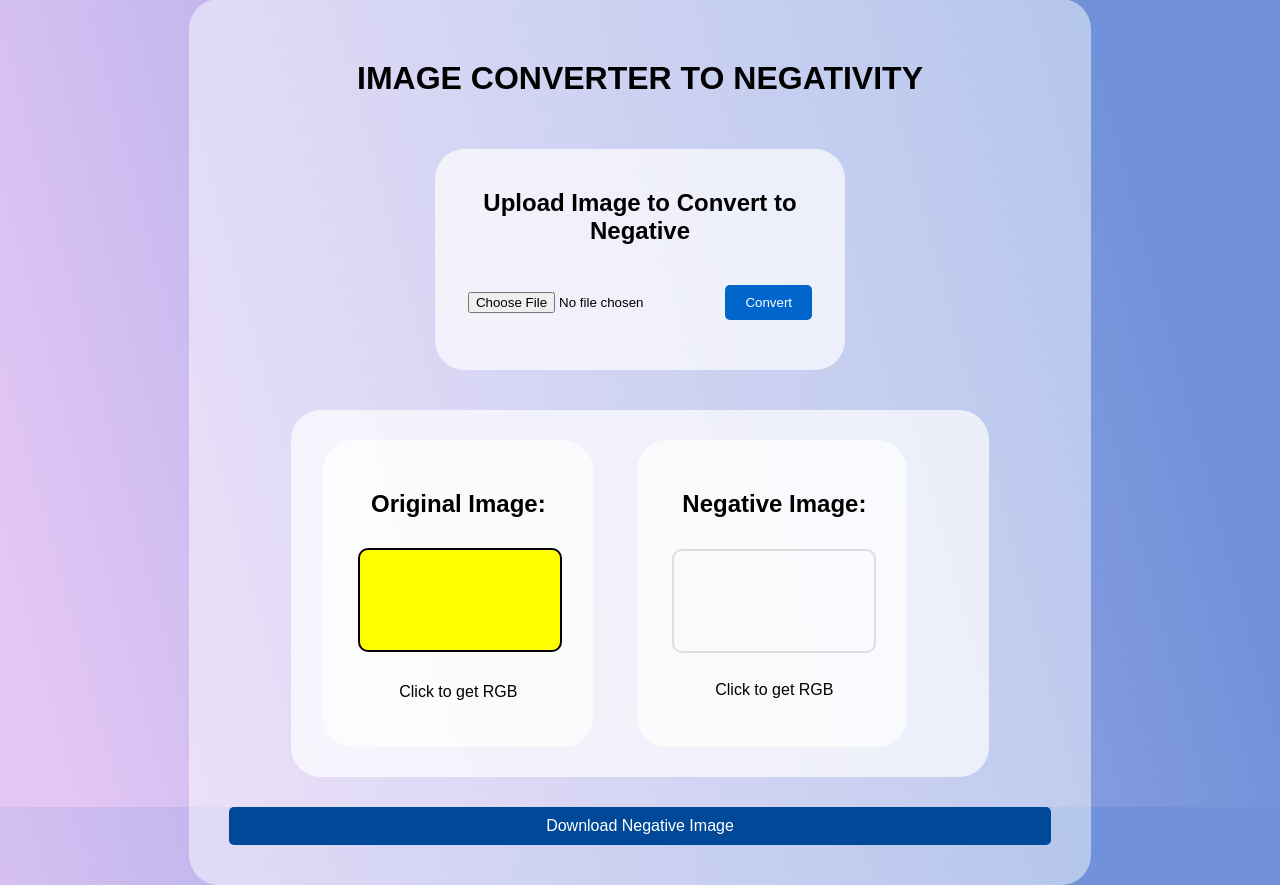
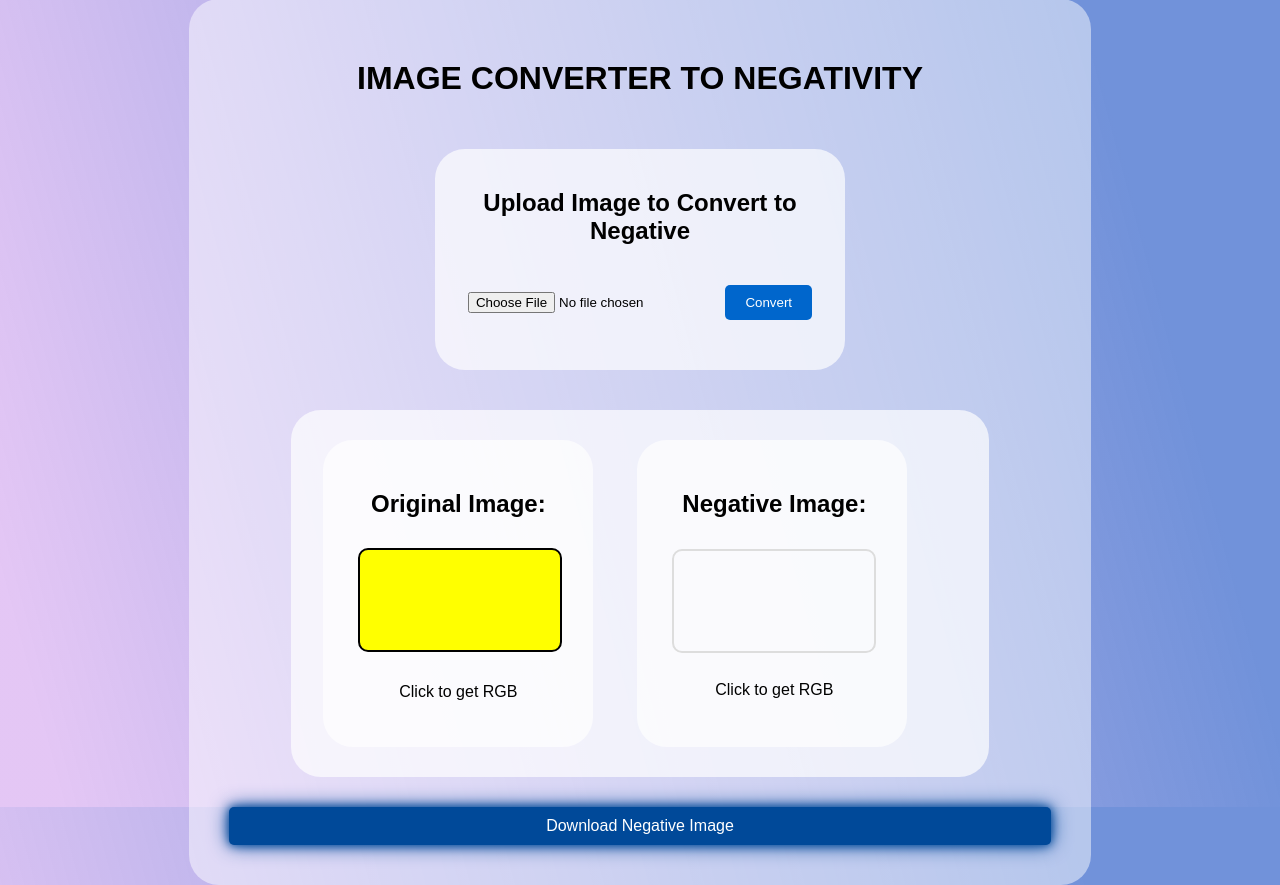
Before and after one commit to Ilkom-23-citra-kelompok-4-git/ilkom-23-citra-kelompok-4, a Flask app: template negative_image/templates/negative.html in a window 1280 px wide, with the pointer over the restyled element. Shown: the part 51-936 px from the top of the page. Run offline with Flask 3, Linux system fonts and the light colour scheme; the template is opened without the code that fills it: most values are stand-ins (such as "Sample title", 1, 10 or a date in 2020); some web fonts are replaced.

Commit message:
v2.6 hoverr

```diff
--- a/negative_image/static/css/style.css
+++ b/negative_image/static/css/style.css
@@ -121,4 +121,6 @@ canvas {
 
 .download-btn:hover {
     background-color: #004999;
+    box-shadow: 0 0 10px #004999, 0 0 20px #004999;
+    transition: all 0.3s ease-in-out;
 }
```
